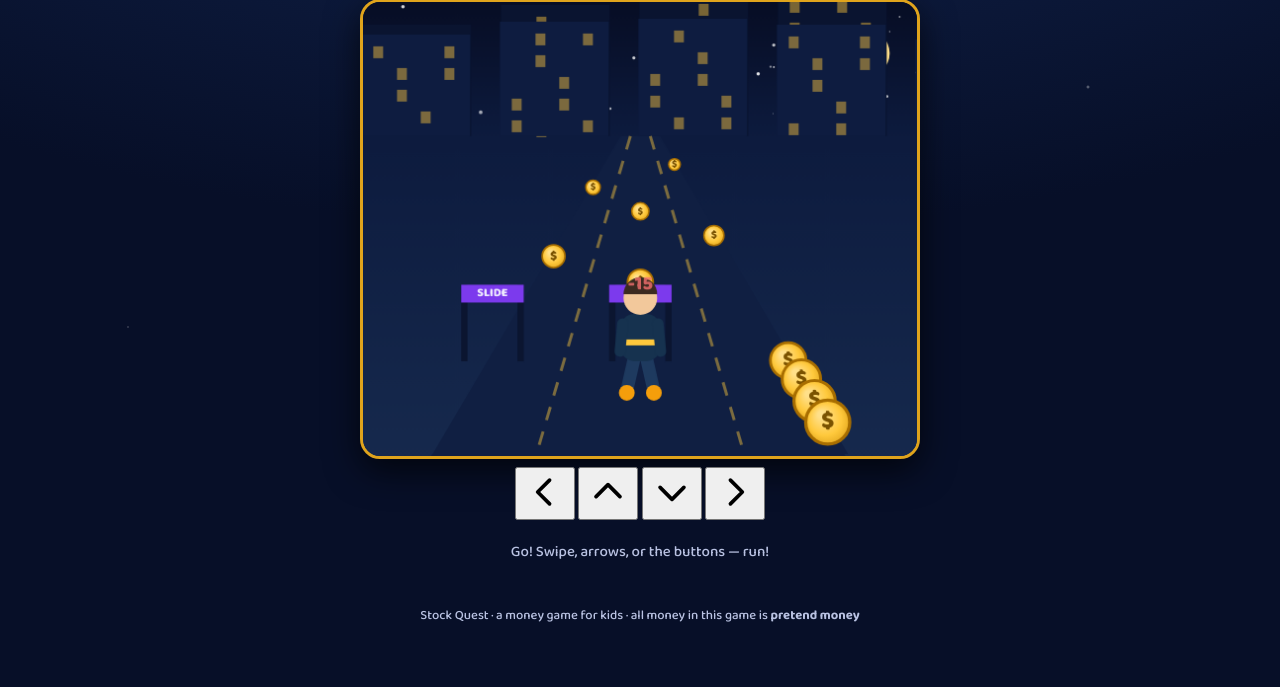
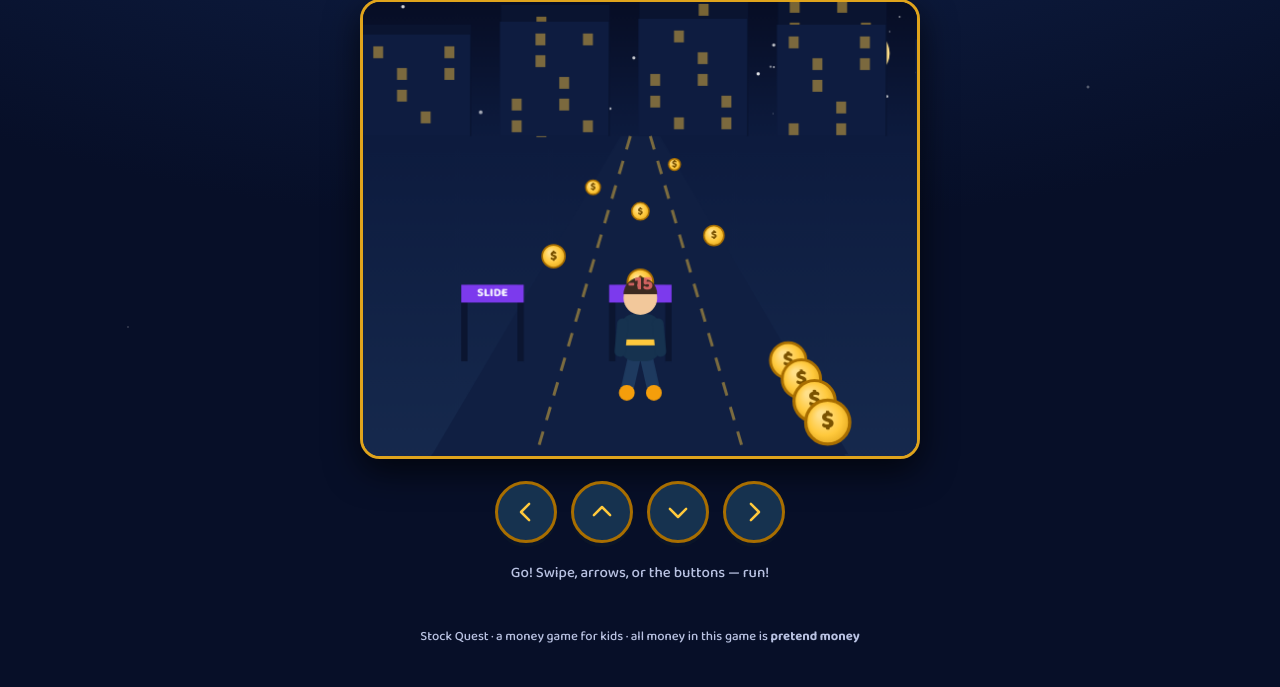
Before and after one commit to HAULTRAAISYSTEMS/stock-sprouts, a Flask app: page /quest/q1/play in a window 1280 px wide. Shown: the part 273-960 px from the top of the page. Before the commit the page ends 895 px from the top, so only its background shows below. Run offline with Flask 3, Linux system fonts and the light colour scheme; the visitor is signed in with stand-in values (Sample User, id 1); tables that the repository leaves empty hold one stand-in row (values such as "Sample post").

Commit message:
Runner control pad styles

```diff
--- a/static/css/quest.css
+++ b/static/css/quest.css
@@ -393,3 +393,16 @@ a { color: var(--gold-l); }
 .notice strong { color: var(--gold-l); }
 table.q-table { width: 100%; border-collapse: collapse; }
 table.q-table td { padding: 8px 4px; border-bottom: 1px dashed #2b4486; }
+
+/* Coin Catch runner control pad */
+.run-pad { display: flex; justify-content: center; align-items: center; gap: 14px; margin: 14px 0 4px; }
+.run-btn {
+  width: 62px; height: 62px; border-radius: 50%;
+  border: 3px solid #a86e00; background: #16324f; color: #ffc93c;
+  display: flex; align-items: center; justify-content: center;
+  cursor: pointer; box-shadow: 0 4px 0 #0a1428;
+  touch-action: none; -webkit-tap-highlight-color: transparent;
+}
+.run-btn:active { transform: translateY(3px); box-shadow: none; }
+.run-btn .ic.lg { width: 30px; height: 30px; }
+#catchCanvas { touch-action: none; }
```
